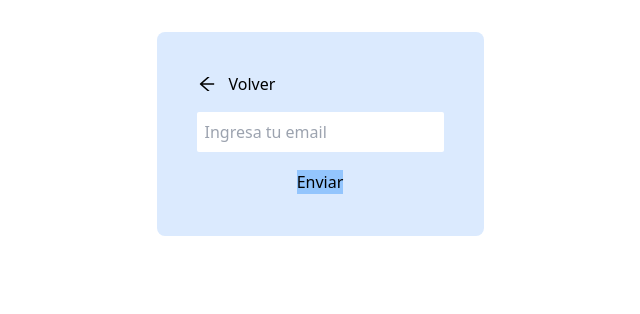
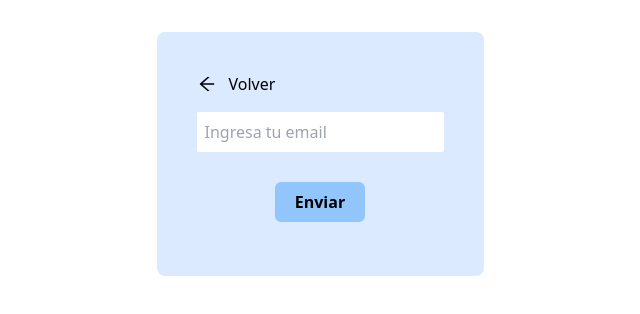
Before and after one commit to txakurhub/siw_front, a React (Vite) app: page /recovery in a window 1280 px wide. Shown: the top 314 px of the page, without its empty margins (320-960 px from the left). Built offline with nearby package versions, Linux system fonts and the light colour scheme.

Commit message:
fix css btn

```diff
--- a/src/components/PutYourEmail.jsx
+++ b/src/components/PutYourEmail.jsx
@@ -26,7 +26,6 @@ const PutYourEmail = () => {
   const handleEmailCheck = async (e) => {
     e.preventDefault();
     dispatch(getUser({ email })).then((res) => {
-      console.log(res);
       setPassword(res.payload.password);
       res.type === GET_USER_SUCCESS
         ? setValidEmail(true)
@@ -38,7 +37,6 @@ const PutYourEmail = () => {
     e.preventDefault();
     if (!email) return setErrMsg("Debe escribir un email registrado");
     dispatch(recoveryUser({ email, password, newPassword })).then((res) => {
-      console.log(res);
       if (res.type === RECOVERY_PASSWORD_SUCCESS) {
         alert("Contraseña modificada con éxito");
         navigate("/dash");
@@ -89,7 +87,7 @@ const PutYourEmail = () => {
             required
           />
           <button
-            className="bg-blue-300 hover:bg-blue-100 border-2 border-blue-100"
+            className="bg-blue-300 hover:bg-blue-100 border-2 border-blue-100 px-5 py-2 m-3 font-semibold rounded-lg duration-300"
             onClick={handleEmailCheck}
           >
             Enviar
@@ -107,7 +105,7 @@ const PutYourEmail = () => {
             required
           />
           <button
-            className="bg-blue-300 hover:bg-blue-100 border-2 border-blue-100"
+            className="bg-blue-300 hover:bg-blue-100 border-2 border-blue-100 px-5 py-2 m-3 font-semibold rounded-lg duration-300"
             onClick={handleSubmit}
           >
             Enviar
```
